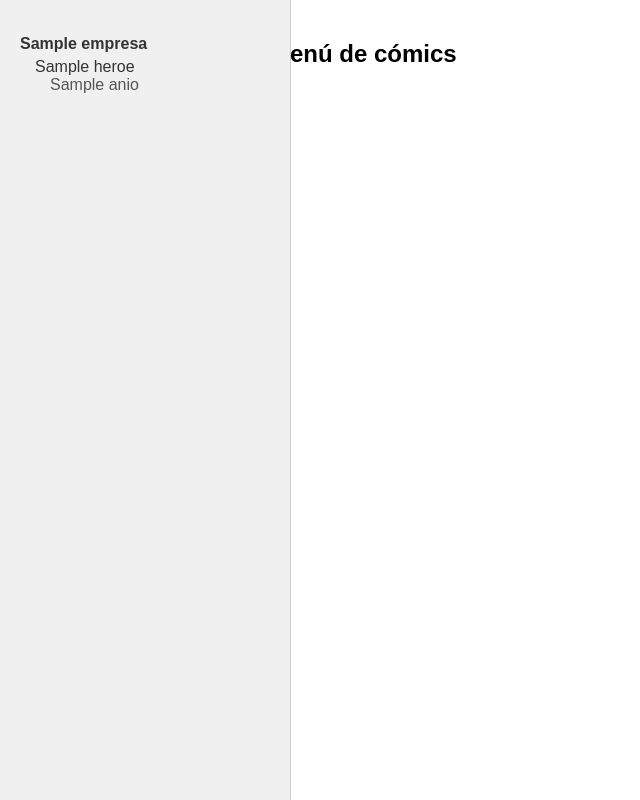
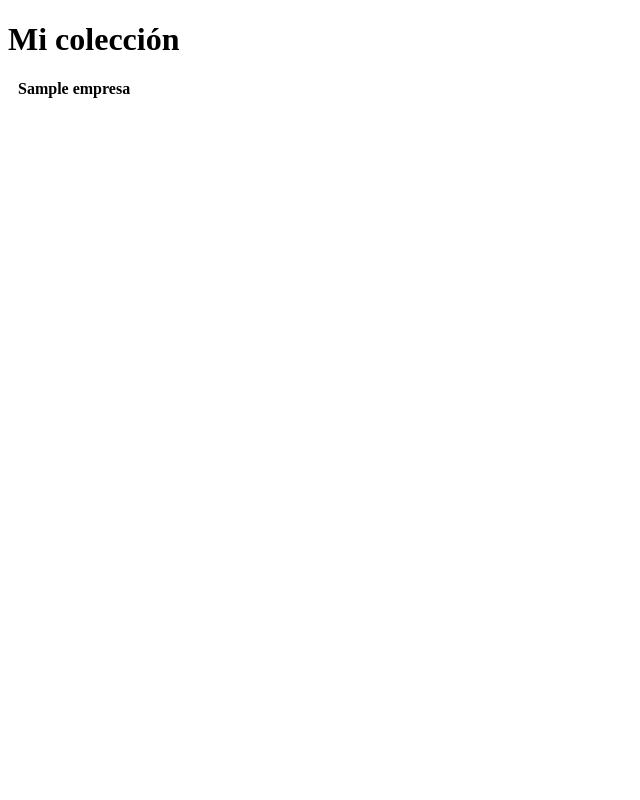
Before and after one commit to Parcheando/Parcheandoweb, a Flask app: template templates/menu.html in a window 1280 px wide. Shown: the whole page, without its empty margins (0-640 px from the left). Run offline with Flask 3, Linux system fonts and the light colour scheme; the template is opened without the code that fills it: most values are stand-ins (such as "Sample title", 1, 10 or a date in 2020).

Commit message:
Update menu.html

```diff
--- a/templates/menu.html
+++ b/templates/menu.html
@@ -1,19 +1,63 @@
-{% extends "base.html" %}
+<!DOCTYPE html>
+<html lang="es">
+<head>
+  <meta charset="UTF-8">
+  <title>Colección de Cómics</title>
+  <style>
+    ul {
+      list-style: none;
+      padding-left: 10px;
+    }
 
-{% block sidebar %}
-    <div class="menu">
-        {% for empresa, heroes in menu.items() %}
-            <div class="nivel-1">{{ empresa }}</div>
-            {% for heroe, anios in heroes.items() %}
-                <div class="nivel-2">{{ heroe }}</div>
+    .submenu {
+      display: none;
+      padding-left: 20px;
+    }
+
+    .clickable {
+      cursor: pointer;
+      font-weight: bold;
+    }
+  </style>
+</head>
+<body>
+  <h1>Mi colección</h1>
+
+  <ul>
+    {% for empresa, heroes in menu.items() %}
+      <li>
+        <div class="clickable" onclick="toggle(this)">
+          {{ empresa }}
+        </div>
+        <ul class="submenu">
+          {% for heroe, anios in heroes.items() %}
+            <li>
+              <div class="clickable" onclick="toggle(this)">
+                {{ heroe }}
+              </div>
+              <ul class="submenu">
                 {% for anio in anios %}
-                    <div class="nivel-3">{{ anio }}</div>
+                  <li>
+                    <a href="/{{ empresa }}/{{ heroe }}/{{ anio }}">
+                      {{ anio }}
+                    </a>
+                  </li>
                 {% endfor %}
-            {% endfor %}
-        {% endfor %}
-    </div>
-{% endblock %}
+              </ul>
+            </li>
+          {% endfor %}
+        </ul>
+      </li>
+    {% endfor %}
+  </ul>
 
-{% block content %}
-    <h2>Menú de cómics</h2>
-{% endblock %}
+  <script>
+    function toggle(element) {
+      const submenu = element.nextElementSibling;
+      if (submenu && submenu.classList.contains('submenu')) {
+        submenu.style.display = submenu.style.display === 'block' ? 'none' : 'block';
+      }
+    }
+  </script>
+</body>
+</html>
```
